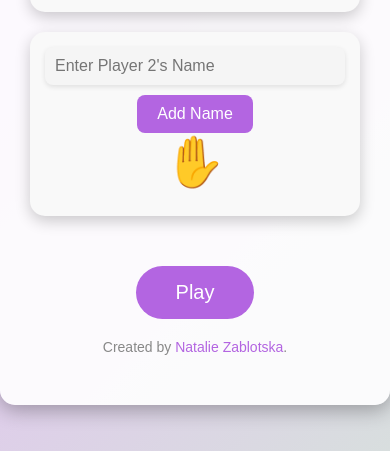
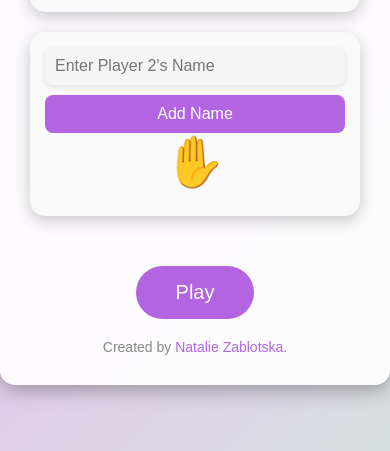
Before and after one commit to nataliiazab/rock-paper-scissors, a plain HTML site: page index.html in a window 390 px wide. Shown: the part 393-844 px from the top of the page. Drawn offline with Linux system fonts and the light colour scheme.

Commit message:
improve responsiveness

```diff
--- a/index.html
+++ b/index.html
@@ -4,6 +4,7 @@
     <title>Rock, Paper, Scissors</title>
     <meta charset="UTF-8" />
     <link rel="stylesheet" href="main.css" />
+    <meta name="viewport" content="width=device-width, initial-scale=1.0" />
   </head>
   <body>
     <div class="page__container">
--- a/main.css
+++ b/main.css
@@ -28,8 +28,6 @@ body {
   transform: translateY(0);
   transition: transform 0.3s ease-in-out;
 }
-
-
 
 .photo-container {
   margin-bottom: 20px;
@@ -136,7 +134,7 @@ body {
 /* Media Queries */
 @media (max-width: 800px) {
   .page__container {
-    padding: 50px 30px;
+    padding: 30px;
     border-radius: 15px;
   }
 
@@ -154,7 +152,16 @@ body {
   .emoji {
     font-size: 40px;
   }
+
+  .result-area {
+    margin: 10px;
+  }
+
+  .button {
+    width: 100%;
+  }
 }
+
 input[type="text"] {
   padding: 10px;
   border: none;
```
